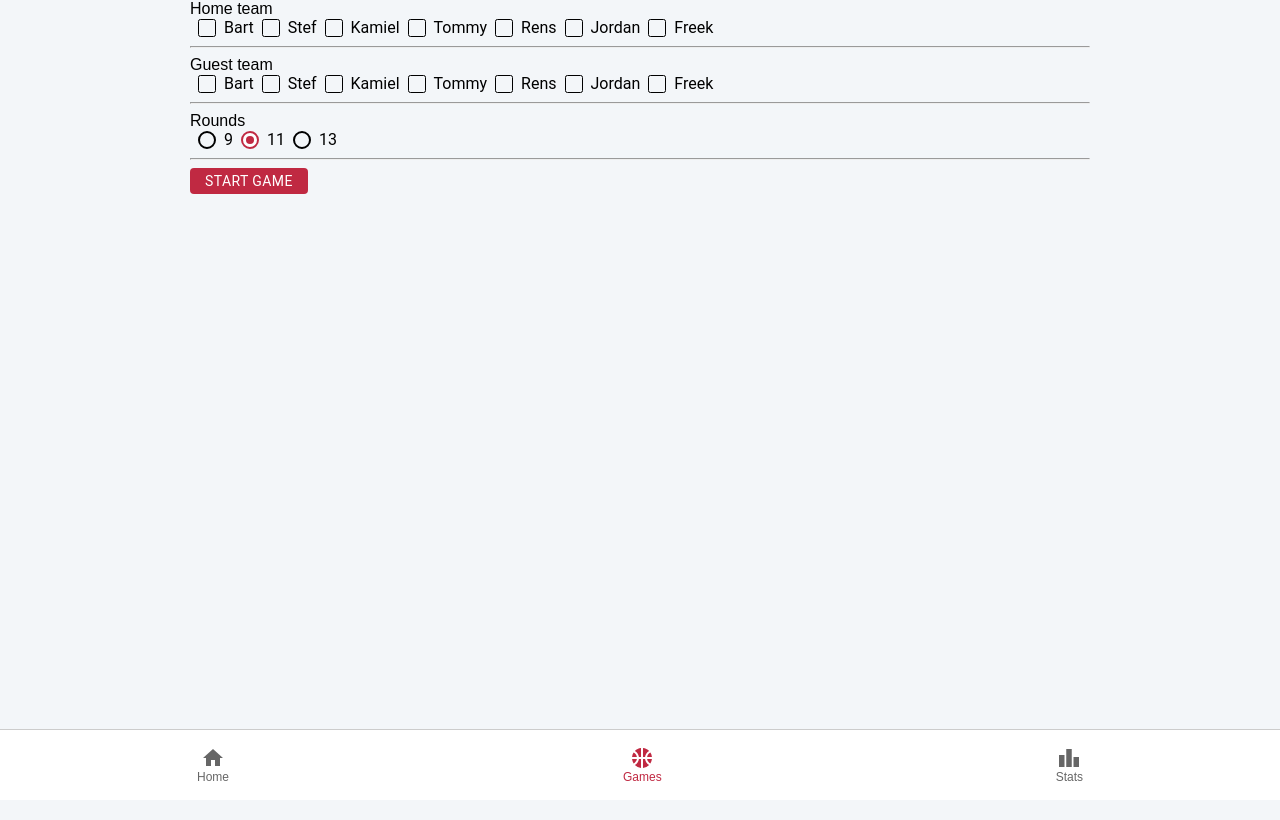
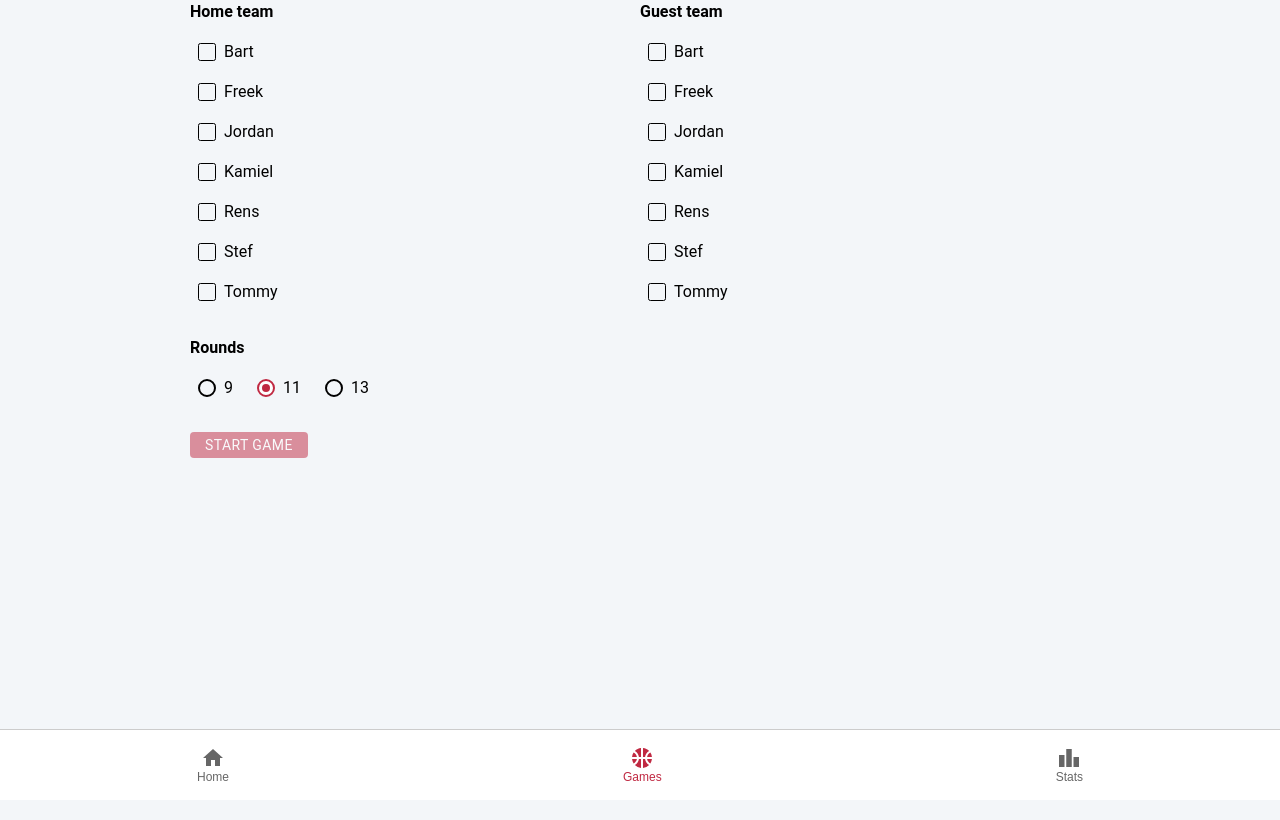
Before and after one commit to freekboon/petanque-scoreboard, a Next.js app: page /games/new in a window 1280 px wide. Shown: the top 820 px of the page. Built offline with nearby package versions, Linux system fonts and the light colour scheme.

Commit message:
New game template

```diff
--- a/src/components/Button/Button.module.scss
+++ b/src/components/Button/Button.module.scss
@@ -28,6 +28,12 @@ $transition: 250ms cubic-bezier(0.4, 0, 0.2, 1) 0ms;
   font-size: 0.9375rem;
 }
 
+.button_disabled {
+  opacity: .5;
+  cursor: default;
+  pointer-events: none;
+}
+
 @each $color, $palette in palette.$brand {
   .button_solid_#{$color} {
     @extend %button_base;
--- a/src/components/Button/index.js
+++ b/src/components/Button/index.js
@@ -1,13 +1,15 @@
 import React from "react";
 import classes from "./Button.module.scss";
-import { func, node, oneOf } from "prop-types";
+import { bool, func, node, oneOf } from "prop-types";
 import classnames from "~utils/classnames";
 
-const Button = ({ variant, color, size, onClick, children }) => {
+const Button = ({ variant, color, size, onClick, children, disabled }) => {
   const buttonClass = classnames(
     classes[`button_${size}`],
-    classes[`button_${variant}_${color}`]
+    classes[`button_${variant}_${color}`],
+    disabled && classes.button_disabled
   );
+
   return (
     <button className={buttonClass} onClick={onClick}>
       {children}
@@ -21,6 +23,7 @@ Button.propTypes = {
   size: oneOf(["small", "medium", "large"]).isRequired,
   onClick: func.isRequired,
   children: node.isRequired,
+  disabled: bool,
 };
 
 Button.defaultProps = {
--- a/src/styles/_typography.scss
+++ b/src/styles/_typography.scss
@@ -22,4 +22,12 @@ $secondary_family: 'Quicksand', sans-serif;
   @extend %base;
 
   font-family: $primary_family;
+  font-size: 1rem;
+  line-height: 1.5;
+
+  &__heavy {
+    @extend .body;
+
+    font-weight: 600;
+  }
 }
--- a/src/templates/NewGame/NewGame.module.scss
+++ b/src/templates/NewGame/NewGame.module.scss
@@ -3,8 +3,32 @@
 
 .container {
   composes: container_md;
+  margin-bottom: 2rem;
 }
 
-.h1 {
-  composes: h1;
+.container_flex {
+  @extend .container;
+
+  display: flex;
 }
+
+.body {
+  composes: body__heavy;
+}
+
+.team {
+  width: 100%;
+}
+
+.players {
+  display: flex;
+  flex-direction: column;
+  row-gap: 1rem;
+  margin-top: 1rem;
+}
+
+.rounds {
+  margin-top: 1rem;
+  display: flex;
+  column-gap: 1rem;
+}
--- a/src/templates/NewGame/index.js
+++ b/src/templates/NewGame/index.js
@@ -34,12 +34,31 @@ const NewGame = ({ players }) => {
     }
   };
 
+  const playerIsUnavailable = (playerId, team) => {
+    if (team === "home") {
       return (
-    <div className={classes.container}>
-      <div>Home team</div>
-      <div>
+        teams.guest.includes(playerId) ||
+        (!teams.home.includes(playerId) && teams.home.length === 2)
+      );
+    }
+    if (team === "guest") {
+      return (
+        teams.home.includes(playerId) ||
+        (!teams.guest.includes(playerId) && teams.guest.length === 2)
+      );
+    }
+  };
+
+  const gameIsValid = teams.home.length === 2 && teams.guest.length === 2;
+
+  return (
+    <>
+      <div className={classes.container_flex}>
+        <div className={classes.team}>
+          <div className={classes.body}>Home team</div>
+          <div className={classes.players}>
             {players
-          .filter((player) => !teams.guest.includes(player.id))
+              .sort((a, b) => a.name.localeCompare(b.name))
               .map((player) => (
                 <Checkbox
                   key={`home-${player.id}`}
@@ -47,17 +66,16 @@ const NewGame = ({ players }) => {
                   checked={teams.home.includes(player.id)}
                   label={player.name}
                   value={player.id}
-              disabled={
-                teams.home.length === 2 && !teams.home.includes(player.id)
-              }
+                  disabled={playerIsUnavailable(player.id, "home")}
                 />
               ))}
           </div>
-      <hr />
-      <div>Guest team</div>
-      <div>
+        </div>
+        <div className={classes.team}>
+          <div className={classes.body}>Guest team</div>
+          <div className={classes.players}>
             {players
-          .filter((player) => !teams.home.includes(player.id))
+              .sort((a, b) => a.name.localeCompare(b.name))
               .map((player) => (
                 <Checkbox
                   key={`guest-${player.id}`}
@@ -65,15 +83,16 @@ const NewGame = ({ players }) => {
                   checked={teams.guest.includes(player.id)}
                   label={player.name}
                   value={player.id}
-              disabled={
-                teams.guest.length === 2 && !teams.guest.includes(player.id)
-              }
+                  disabled={playerIsUnavailable(player.id, "guest")}
                   color="secondary"
                 />
               ))}
           </div>
-      <hr />
-      <div>Rounds</div>
+        </div>
+      </div>
+      <div className={classes.container}>
+        <div className={classes.body}>Rounds</div>
+        <div className={classes.rounds}>
           {[9, 11, 13].map((number) => (
             <Radio
               key={number.toString()}
@@ -84,9 +103,14 @@ const NewGame = ({ players }) => {
               value={number}
             />
           ))}
-      <hr />
-      <Button onClick={start}>Start game</Button>
         </div>
+      </div>
+      <div className={classes.container}>
+        <Button onClick={start} disabled={!gameIsValid}>
+          Start game
+        </Button>
+      </div>
+    </>
   );
 };
 
```
Lines whose indentation alone changed are shown as unchanged.
